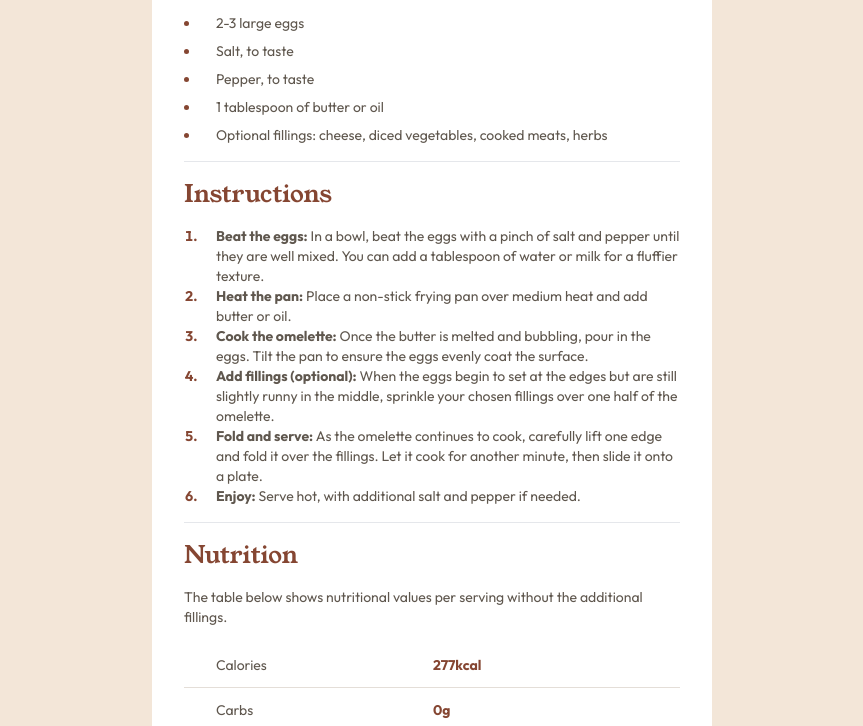
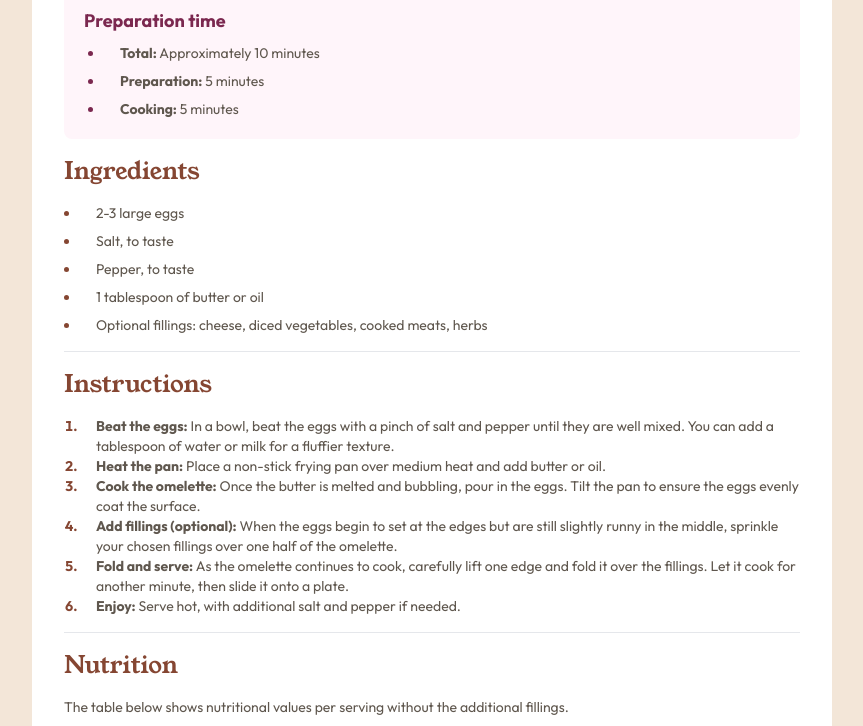
Before and after one commit to riccardobellini/frontend-mentor-recipe-page, a website built with Vite: page index.html in a window 1280 px wide. Shown: the part 626-1352 px from the top of the page, without its empty margins (208-1071 px from the left). Built offline with nearby package versions, Linux system fonts and the light colour scheme.

Commit message:
Use responsive grid to add top-bottom margins

```diff
--- a/index.html
+++ b/index.html
@@ -7,8 +7,8 @@
     <meta name="viewport" content="width=device-width, initial-scale=1.0" />
     <title>Vite App</title>
   </head>
-  <body class="bg-stone-100 min-h-screen grid place-items-center">
-    <main class="bg-white text-stone-600 text-sm p-0 sm:p-8 w-full sm:w-[35rem] sm:rounded-3xl space-y-8 font-[Outfit]">
+  <body class="bg-stone-100 min-h-screen grid-rows-1 sm:grid-rows-[100px_minmax(auto,_1fr)_100px] grid place-items-center">
+    <main class="bg-white text-stone-600 sm:row-start-2 row-start-1 text-sm p-0 sm:p-8 w-full sm:w-[35rem] lg:w-[50rem] sm:rounded-3xl space-y-8 font-[Outfit]">
     <img class="sm:rounded-lg" src="/public/image-omelette.jpeg" alt="an omelette on a dish">
     <section class="sm:p-0 pb-8 px-8 space-y-4">
     <h1 class="text-stone-900 text-4xl font-serif">Simple Omelette Recipe</h1>
```
